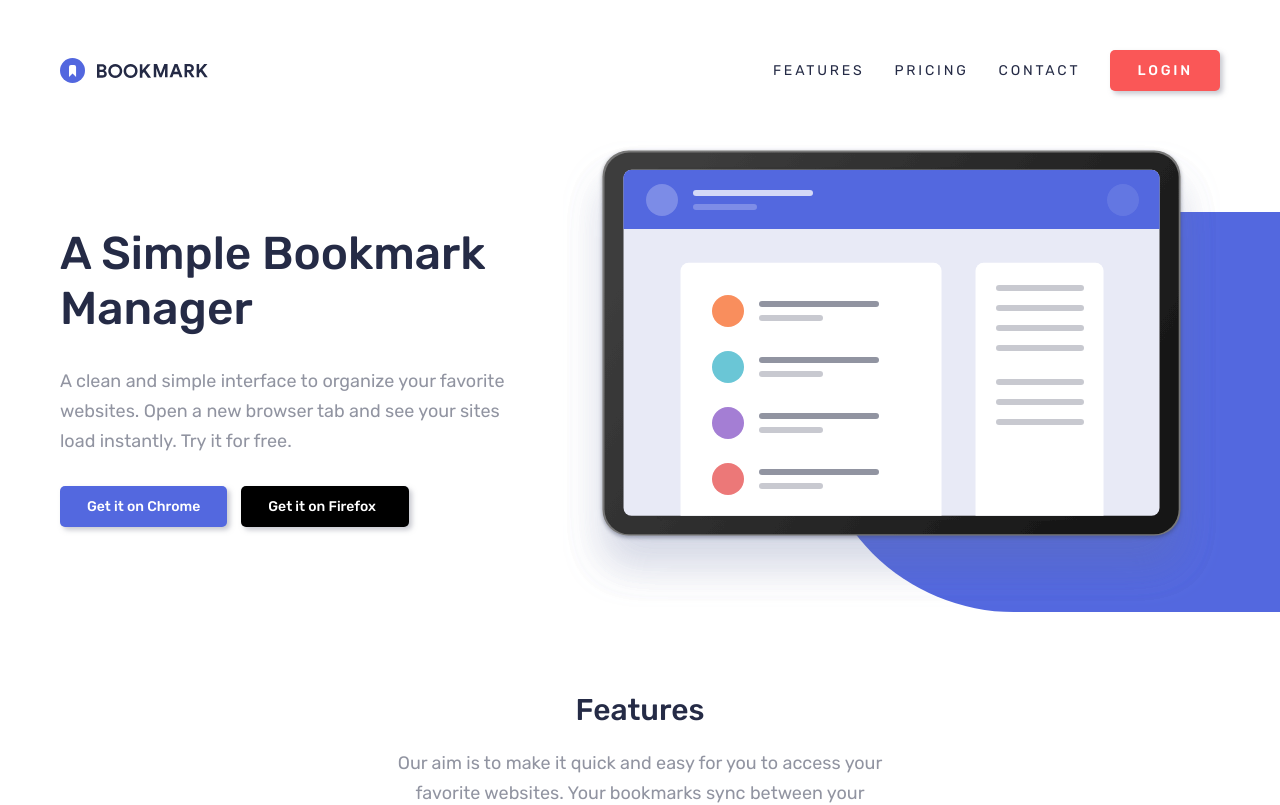
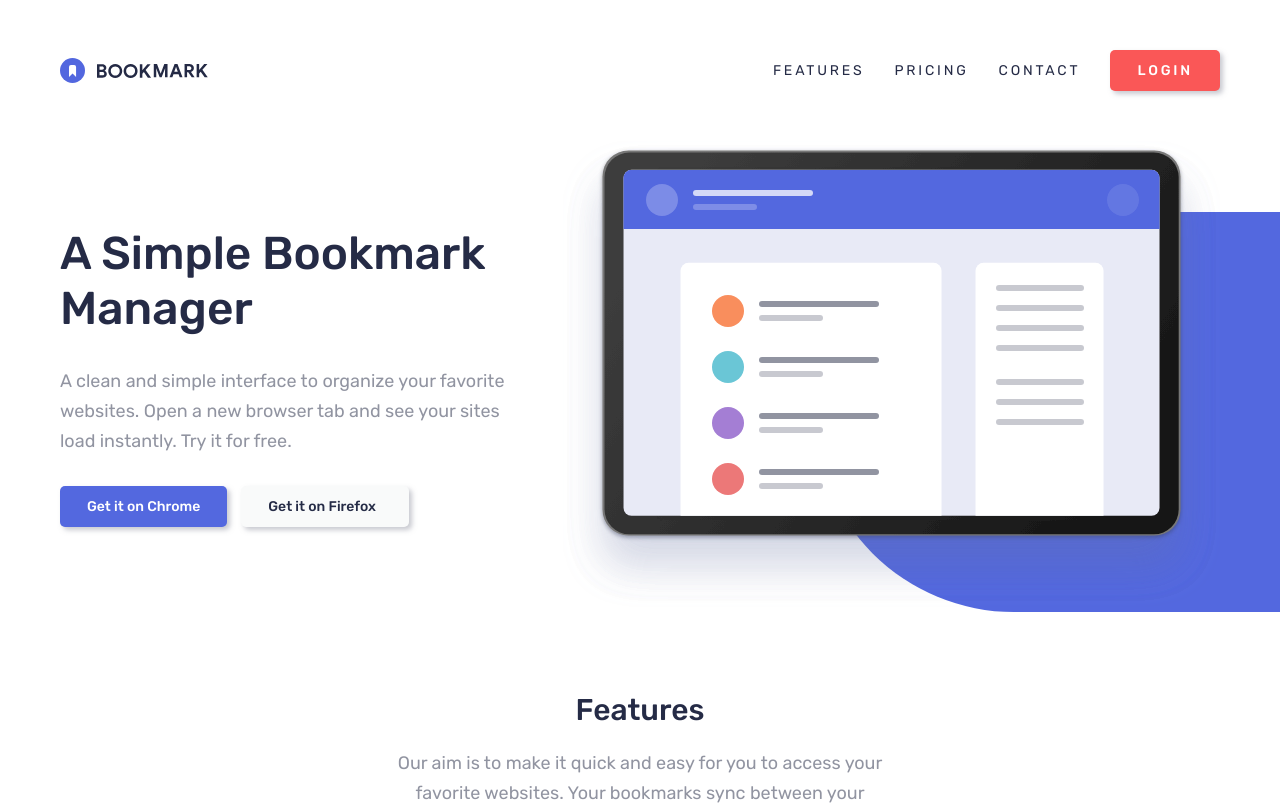
Before and after one commit to nicoleyry/bookmark-landing-page, a React (Create React App) app: page / in a window 1280 px wide. Shown: the top 805 px of the page. Built offline with nearby package versions, Linux system fonts and the light colour scheme.

Commit message:
fix button style

```diff
--- a/src/styles/_mixins.scss
+++ b/src/styles/_mixins.scss
@@ -9,7 +9,7 @@
 	@if #{$main-color} == #{var.$black} {
 		color: var.$very-dark-blue;
 		background-color: rgba(var.$grayish-blue, 0.05);
-	} @if #{$main-color} == #{var.$white} {
+	} @else if #{$main-color} == #{var.$white} {
 		color: var.$white;
 		background-color: transparent;
 	} @else {
```
